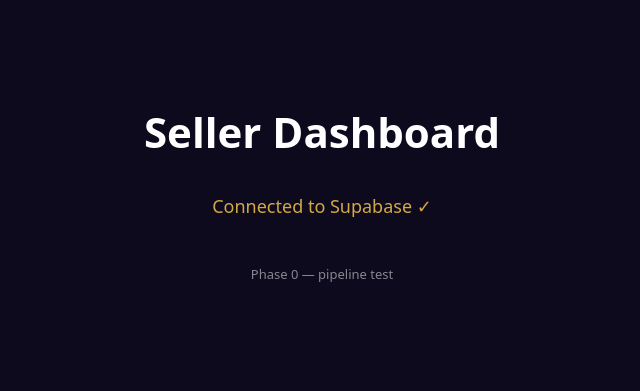
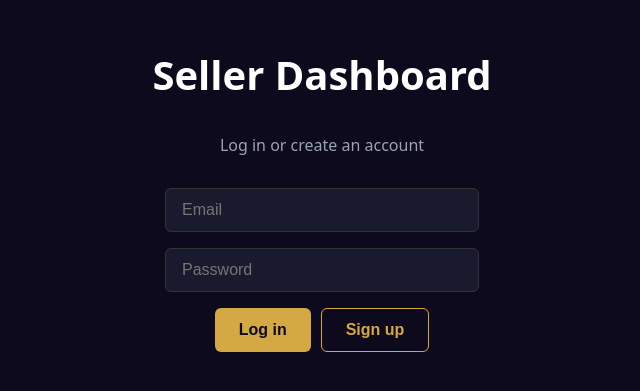
Before and after one commit to ts7mur/seller-dash, a Next.js app: page / in a window 1280 px wide. Shown: the part 241-632 px from the top of the page, without its empty margins (318-958 px from the left). Built offline with nearby package versions, Linux system fonts and the light colour scheme; no server answers; the database is empty.

Commit message:
loginmoder

```diff
--- a/app/page.js
+++ b/app/page.js
@@ -1,41 +1,88 @@
 "use client";
 import { useState, useEffect } from "react";
-import { createClient } from "@supabase/supabase-js";
+import { supabase } from "../lib/supabaseClient";
 
-export const dynamic = 'force-dynamic';
-
-const supabase = createClient(
-  process.env.NEXT_PUBLIC_SUPABASE_URL,
-  process.env.NEXT_PUBLIC_SUPABASE_ANON_KEY
-);
+export const dynamic = "force-dynamic";
 
 export default function Home() {
-  const [status, setStatus] = useState("Checking connection...");
+  const [session, setSession] = useState(null);   // who's logged in (null = nobody)
+  const [loading, setLoading] = useState(true);
+  const [email, setEmail] = useState("");
+  const [password, setPassword] = useState("");
+  const [message, setMessage] = useState("");
 
   useEffect(() => {
-    async function check() {
-      try {
-        const { error } = await supabase.from("connection_test").select("*").limit(1);
-        if (error && error.code === "42P01") {
-          setStatus("Connected to Supabase ✓ (database is empty, that's expected)");
-        } else if (error) {
-          setStatus("Connected ✓ — " + error.message);
-        } else {
-          setStatus("Connected to Supabase ✓");
-        }
-      } catch (e) {
-        setStatus("❌ Connection failed: " + e.message);
-      }
-    }
-    check();
+    // On load: check if there's already a logged-in session
+    supabase.auth.getSession().then(({ data }) => {
+      setSession(data.session);
+      setLoading(false);
+    });
+    // Keep watching for login/logout so the screen updates instantly
+    const { data: listener } = supabase.auth.onAuthStateChange((_e, s) => setSession(s));
+    return () => listener.subscription.unsubscribe();
   }, []);
 
+  async function handleSignUp() {
+    setMessage("Creating account...");
+    const { error } = await supabase.auth.signUp({ email, password });
+    setMessage(error ? "Error: " + error.message : "Account created — now log in.");
+  }
+
+  async function handleLogin() {
+    setMessage("Logging in...");
+    const { error } = await supabase.auth.signInWithPassword({ email, password });
+    if (error) setMessage("Error: " + error.message);
+  }
+
+  async function handleLogout() {
+    await supabase.auth.signOut();
+  }
+
+  if (loading) return <Centered><p>Loading...</p></Centered>;
+
+  // ---- LOGGED IN ----
+  if (session) {
+    return (
+      <Centered>
+        <h1 style={{ fontSize: 40, margin: 0 }}>Seller Dashboard</h1>
+        <p style={{ color: "#9aa3b2" }}>Logged in as {session.user.email}</p>
+        <p style={{ color: "#5fe39a" }}>✓ Auth working. Inventory & sales come next.</p>
+        <button onClick={handleLogout} style={btn}>Sign out</button>
+      </Centered>
+    );
+  }
+
+  // ---- LOGGED OUT (login / signup form) ----
+  return (
+    <Centered>
+      <h1 style={{ fontSize: 40, margin: 0 }}>Seller Dashboard</h1>
+      <p style={{ color: "#9aa3b2" }}>Log in or create an account</p>
+      <input style={input} placeholder="Email"
+        value={email} onChange={(e) => setEmail(e.target.value)} />
+      <input style={input} placeholder="Password" type="password"
+        value={password} onChange={(e) => setPassword(e.target.value)} />
+      <div style={{ display: "flex", gap: 10 }}>
+        <button onClick={handleLogin} style={btn}>Log in</button>
+        <button onClick={handleSignUp}
+          style={{ ...btn, background: "transparent", border: "1px solid #d4a843", color: "#d4a843" }}>
+          Sign up
+        </button>
+      </div>
+      {message && <p style={{ color: "#d4a843", fontSize: 14 }}>{message}</p>}
+    </Centered>
+  );
+}
+
+function Centered({ children }) {
   return (
     <main style={{ minHeight: "100vh", display: "flex", flexDirection: "column",
-      alignItems: "center", justifyContent: "center", gap: "16px", padding: "40px" }}>
-      <h1 style={{ fontSize: "42px", margin: 0 }}>Seller Dashboard</h1>
-      <p style={{ fontSize: "18px", color: "#d4a843" }}>{status}</p>
-      <p style={{ fontSize: "13px", opacity: 0.5 }}>Phase 0 — pipeline test</p>
+      alignItems: "center", justifyContent: "center", gap: 16, padding: 40 }}>
+      {children}
     </main>
   );
 }
+
+const input = { padding: "12px 16px", borderRadius: 6, border: "1px solid #333",
+  background: "#1a1a2e", color: "#fff", fontSize: 16, width: 280 };
+const btn = { padding: "12px 24px", borderRadius: 6, border: "none",
+  background: "#d4a843", color: "#0d0a1e", fontSize: 16, fontWeight: 600, cursor: "pointer" };
```
